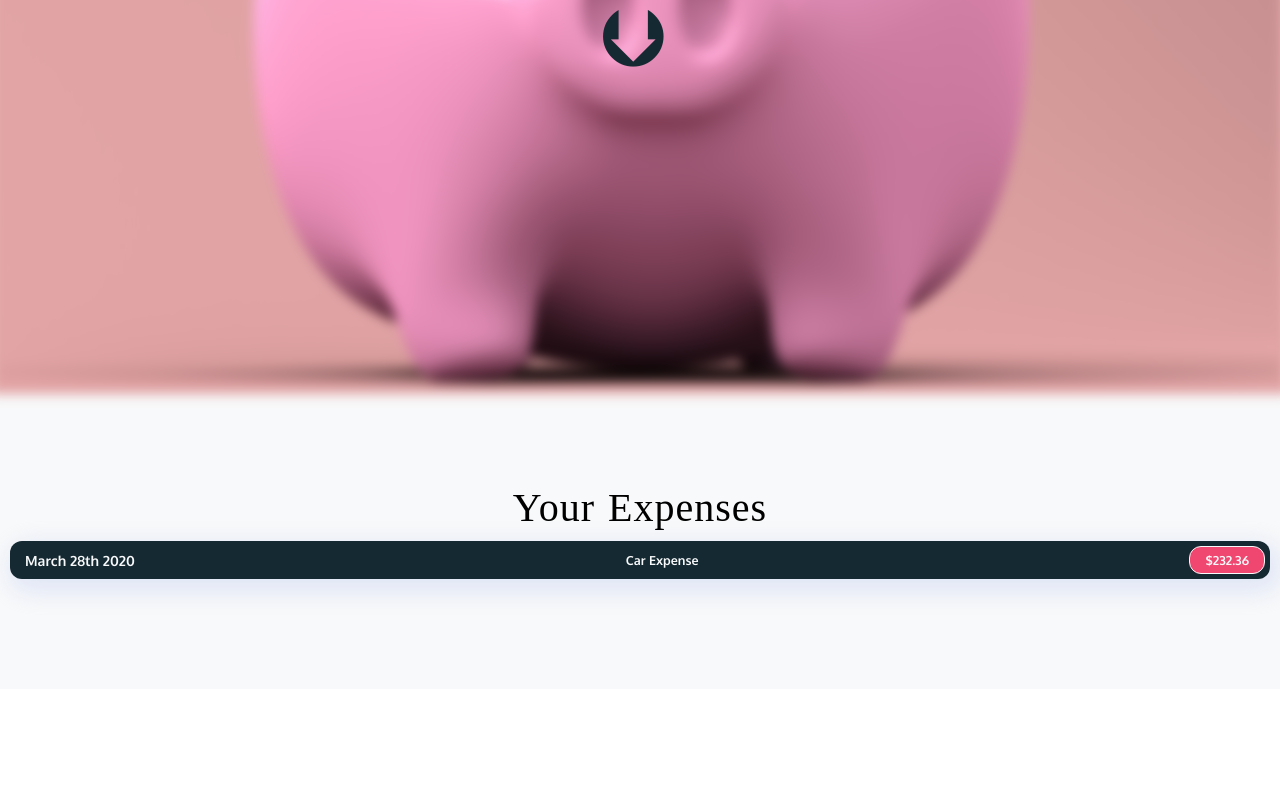
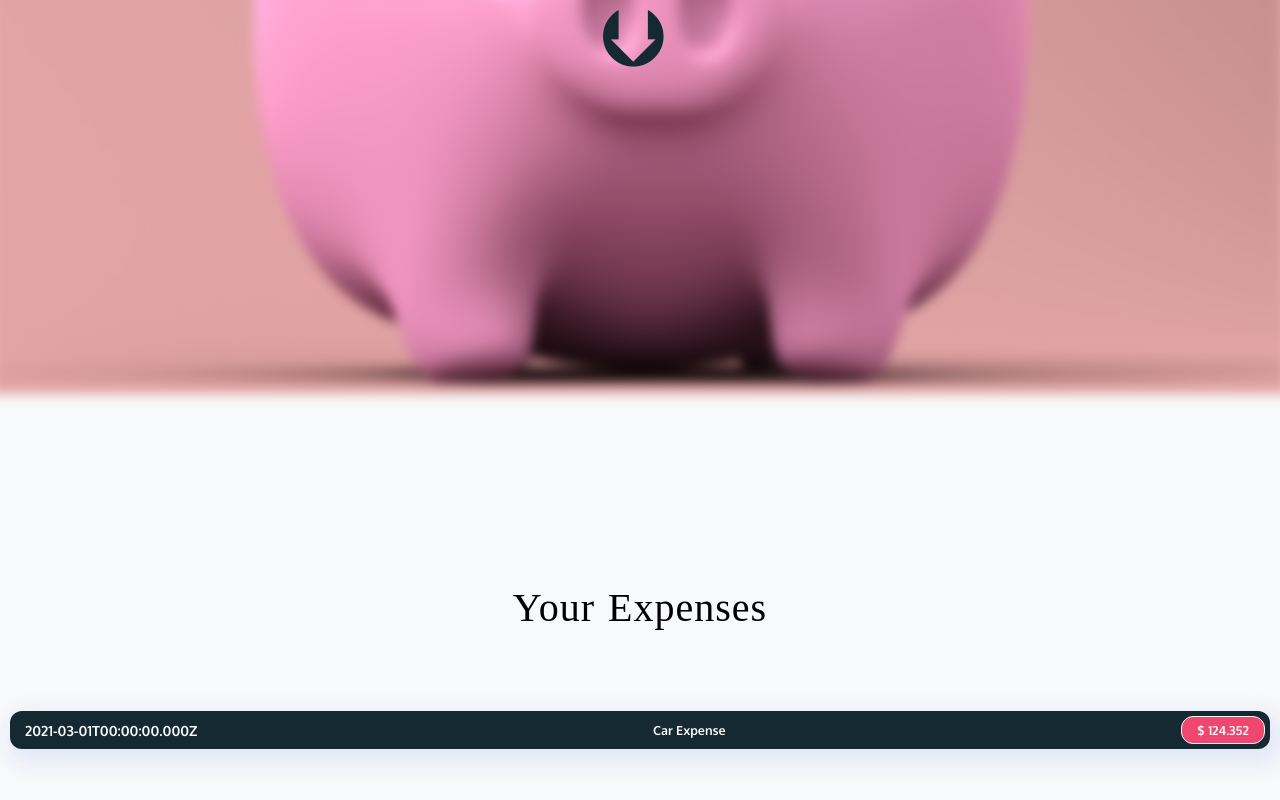
Before and after one commit to AyeshaMunawar-profile/expense-management-system, a React (Create React App) app: page / in a window 1280 px wide. Shown: the part 416-1216 px from the top of the page. Before the commit the page ends 1105 px from the top, so only its background shows below. Built offline with nearby package versions, Linux system fonts and the light colour scheme; a web font is replaced by a local one.

Commit message:
EMS> Add styling to expense item
EMS> Add styling to expense item

```diff
--- a/src/Components/ExpenseItem/ExpenseItem.js
+++ b/src/Components/ExpenseItem/ExpenseItem.js
@@ -2,14 +2,17 @@ import React from 'react';
 import "./ExpenseItem.css"
 
 function ExpenseItem(props) {
+    const date = new Date(2021, 2, 1);
+    const expenseTitle = "Car Expense";
+    const amount = 124.352;
     return (
         <div className="expense-item">
             <div className="expense-date">
-                <h2 className="date-text">March 28th 2020</h2>
+                <h2 className="date-text">{date.toISOString()}</h2>
             </div>
             <div className="expense-item__description">
-                <h2 className="expense-item__title">Car Expense</h2>
-                <h3 className="paragraph expense-item__price">$232.36</h3>
+                <h2 className="expense-item__title">{expenseTitle}</h2>
+                <h3 className="paragraph expense-item__price">{`$ ${amount}`}</h3>
             </div>
         </div>
     );
--- a/src/Container/ExpenseTracker/ExpenseTracker.css
+++ b/src/Container/ExpenseTracker/ExpenseTracker.css
@@ -1,3 +1,6 @@
 .expense-tracker{
-    padding: 10rem 1rem;
+    padding: 20rem 1rem;
 }
+.expense-tracker__heading{
+    margin-bottom: 8rem;
+}
--- a/src/Container/ExpenseTracker/ExpenseTracker.js
+++ b/src/Container/ExpenseTracker/ExpenseTracker.js
@@ -1,11 +1,12 @@
 import React from 'react';
 import "./ExpenseTracker.css"
 import ExpenseItem from "../../Components/ExpenseItem/ExpenseItem";
+
 function ExpenseTracker(props) {
     return (
         <div id="expense-tracking-area" className="expense-tracker bg-white">
-            <h1>Your Expenses</h1>
-            <ExpenseItem />
+            <h1 className="expense-tracker__heading">Your Expenses</h1>
+            <ExpenseItem/>
         </div>
     );
 }
```
